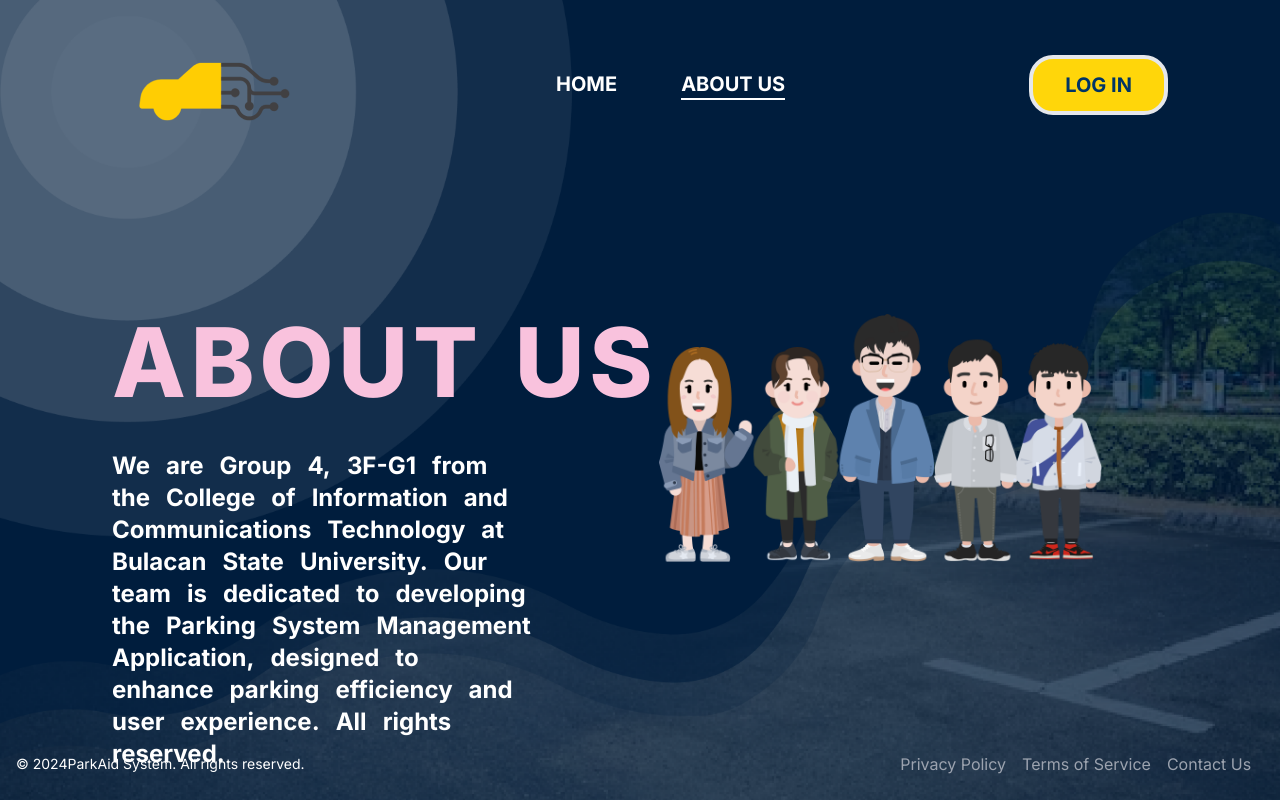
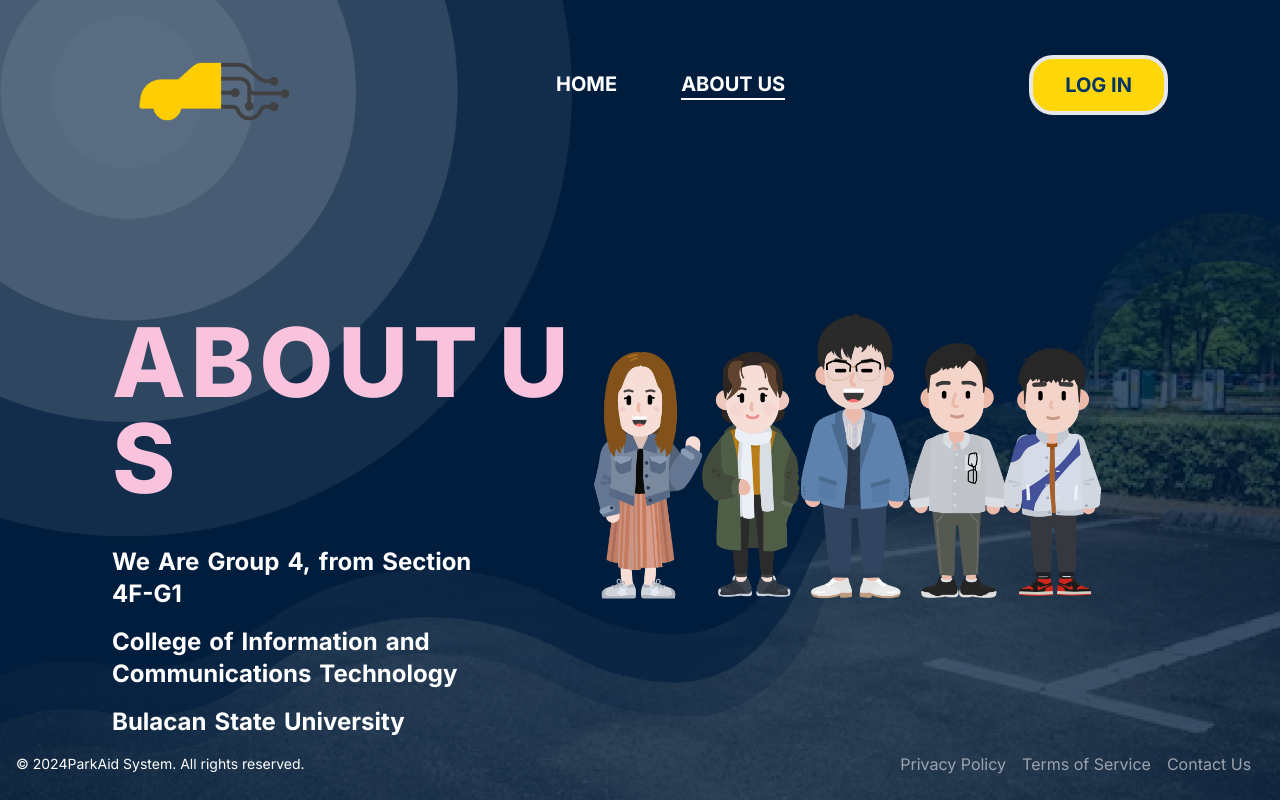
Before and after one commit to johnasblasco/CAPSTONE_Parking, a React (Vite) app in the folder frontend/: page / in a window 1280 px wide. Both pictures are taken after a click on the button "ABOUT US". Built offline with nearby package versions, Linux system fonts and the light colour scheme; no server answers.

Commit message:
Theres no even 100% even if you do your best, because doing your best doesn’t mean achieving 100%; it means showing up and giving what you have to give even it is not enough, atleast you tried, and your trying right?.

```diff
--- a/frontend/src/get-started/Pages.jsx
+++ b/frontend/src/get-started/Pages.jsx
@@ -30,7 +30,7 @@ const Pages = () => {
                                           <div className="space-x-4">
                                                 <a href="https://www.freeprivacypolicy.com/live/2a280f3a-2cca-45c5-91b5-dfd9ecdf44e7" target='_blank' className="text-gray-400 hover:text-white">Privacy Policy</a>
                                                 <a href="https://www.freeprivacypolicy.com/live/46184dc6-6fe9-48cd-957d-4007bf1b378d" target='_blank' className="text-gray-400 hover:text-white">Terms of Service</a>
-                                                <a href="https://www.facebook.com/J.blasco20/" target='_blank' className="text-gray-400 hover:text-white">Contact Us</a>
+                                                <a href="https://www.facebook.com/pmv.kang" target='_blank' className="text-gray-400 hover:text-white">Contact Us</a>
                                           </div>
                                     </div>
                               </div>
--- a/frontend/src/get-started/components/About.jsx
+++ b/frontend/src/get-started/components/About.jsx
@@ -1,11 +1,19 @@
 import React from 'react';
 
 const About = () => {
-      const title = "ABOUT  US";
-      const paragraph = "We are Group 4, 3F-G1 from the College of Information and Communications Technology at Bulacan State University. Our team is dedicated to developing the Parking System Management Application, designed to enhance parking efficiency and user experience. All rights reserved."
+      const title = "ABOUT US";
+      const lines = [
+            "We Are Group 4, from Section 4F-G1",
+            "College of Information and Communications Technology",
+            "Bulacan State University",
+            "",
+            "Our team is committed to developing the Parking System Management Application, designed to improve parking efficiency and enhance the user experience.",
+            "",
+            "All rights reserved."
+      ];
 
       return (
-            <div className=' flex justify-center'>
+            <div className='flex justify-center'>
                   <div data-aos="fade-right"
                         data-aos-offset="300"
                         data-aos-easing="ease-in-sine" >
@@ -20,26 +28,27 @@ const About = () => {
                               ))}
                         </h2>
 
-
-
-                        <p className='mt-10 w-[80%] text-wrap text-2xl text-white mb-12'>
-                              {paragraph.split(" ").map((word, index) => (
-                                    <span
-                                          key={index}
-                                          className="inline-block font-bold  hover:animate-color-change transition-transform duration-400 hover:scale-125 mr-4"
-                                    >
-                                          {word}
-                                    </span>
+                        <div className='mt-10 w-[80%] text-wrap text-2xl text-white mb-12'>
+                              {lines.map((line, index) => (
+                                    <p key={index} className={`${line ? "mb-4" : "mb-8"}`}>
+                                          {line.split(" ").map((word, wordIndex) => (
+                                                <span
+                                                      key={wordIndex}
+                                                      className="inline-block font-bold transition-transform duration-400 hover:scale-125 hover:animate-color-change mr-2"
+                                                >
+                                                      {word}
+                                                </span>
+                                          ))}
+                                    </p>
                               ))}
-                        </p>
-
+                        </div>
                   </div>
 
                   <div className='mr-16'
                         data-aos="fade-left"
                         data-aos-offset="300"
                         data-aos-easing="ease-in-sine">
-                        <img className='hover:scale-105  w-[3000px]' src="about.png" alt="About Us" />
+                        <img className='hover:scale-105 w-[2000px]' src="about.png" alt="About Us" />
                   </div>
             </div>
       );
--- a/frontend/src/pages/admin/pages/Settings.jsx
+++ b/frontend/src/pages/admin/pages/Settings.jsx
@@ -158,8 +158,8 @@ const Settings = () => {
                                                 name="parkingRules"
                                                 value={formData.parkingRules}
                                                 onChange={handleChange}
-                                                placeholder=" Parking Rules
-Parking is not allowed on roads with No Parking signs. On streets without these signs, you may park as long as the road isn’t private and you follow these rules: avoid intersections, crosswalks, footbridges, overpasses, and major roads. Do not block driveways or double park. Keep a distance of at least 4 meters from fire hydrants and fire station entrances, and stay 6 meters from curb intersections."
+                                                placeholder="PARKING RULES&#10;Park Within Lines – Ensure your vehicle is parked within the designated space.&#10;Handicapped Spaces – Reserved for vehicles with valid permits.&#10;Reserved Spaces – For employees or specific users. Towing enforced.&#10;Pedestrian Safety – Yield to pedestrians at all times.&#10;Overnight Parking – Not allowed.&#10;Large Vehicle Parking – Park in designated spots for larger vehicles.&#10;Failure to comply may result in fines."
+
                                                 className="w-full text-center text-xl font-bold p-4 border-4 border-bloe rounded-lg focus:outline-none focus:ring-2 focus:ring-darkBloe"
                                                 rows="5"
                                                 required
```
